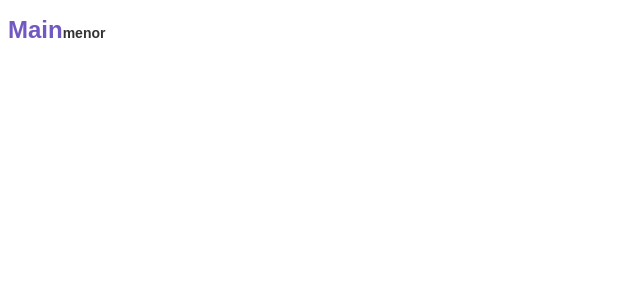
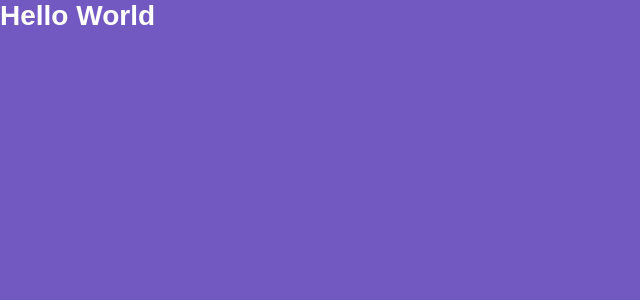
Before and after one commit to AlienDev66/React-Repositories, a React (Create React App) app in the folder frontend/: page / in a window 1280 px wide. Shown: the top 300 px of the page, without its empty margins (0-640 px from the left). Built offline with nearby package versions, Linux system fonts and the light colour scheme; the HTML template or start-up script is replaced by a standard one.

Commit message:
:sparkles: Add GlobalStyles.

```diff
--- a/frontend/src/App.jsx
+++ b/frontend/src/App.jsx
@@ -1,11 +1,13 @@
-import React from 'react';
-import Routes from './routes';
+import React from "react";
+import Routes from "./routes";
+import GlobalStyle from "./Styles/global";
 
 function App() {
   return (
-   <>
-    <Routes />
-   </>
+    <>
+      <GlobalStyle />
+      <Routes />
+    </>
   );
 }
 
--- /dev/null
+++ b/frontend/src/Styles/global.js
@@ -0,0 +1,29 @@
+import { createGlobalStyle } from 'styled-components';
+
+export default createGlobalStyle`
+*{
+    margin: 0;
+    padding: 0;
+    outline: 0;
+    box-sizing: border-box;
+}
+
+html, body, #root{
+    min-height: 100%;
+}
+
+body{
+    background: #7159c1;
+    -webkit-font-smoothing: antialiased !important
+}
+
+body, input, button{
+    color: #222;
+    font-size: 14px;
+    font-family: Arial, Helvetica, sans-serif;
+}
+
+button{
+    cursor: pointer;
+}
+`;
--- a/frontend/src/pages/Main/index.jsx
+++ b/frontend/src/pages/Main/index.jsx
@@ -5,8 +5,8 @@
 export default function Main() {
   return (
     <>
-      <Title error={false}>
-        Main<small>menor</small>{" "}
+      <Title>
+          Hello World
       </Title>
     </>
   );
--- a/frontend/src/pages/Main/styles.js
+++ b/frontend/src/pages/Main/styles.js
@@ -1,12 +1,5 @@
 import styled from 'styled-components';
 
 export const Title = styled.h1`
-font-size: 24px;
-color: ${props => (props.error ? 'red' : '#7159c1') };
-font-family: Arial, Arial, Helvetica, sans-serif;
-
-small{
-    font-size: 14px;
-    color: #333
-}
+color: #fff
 `;
```
